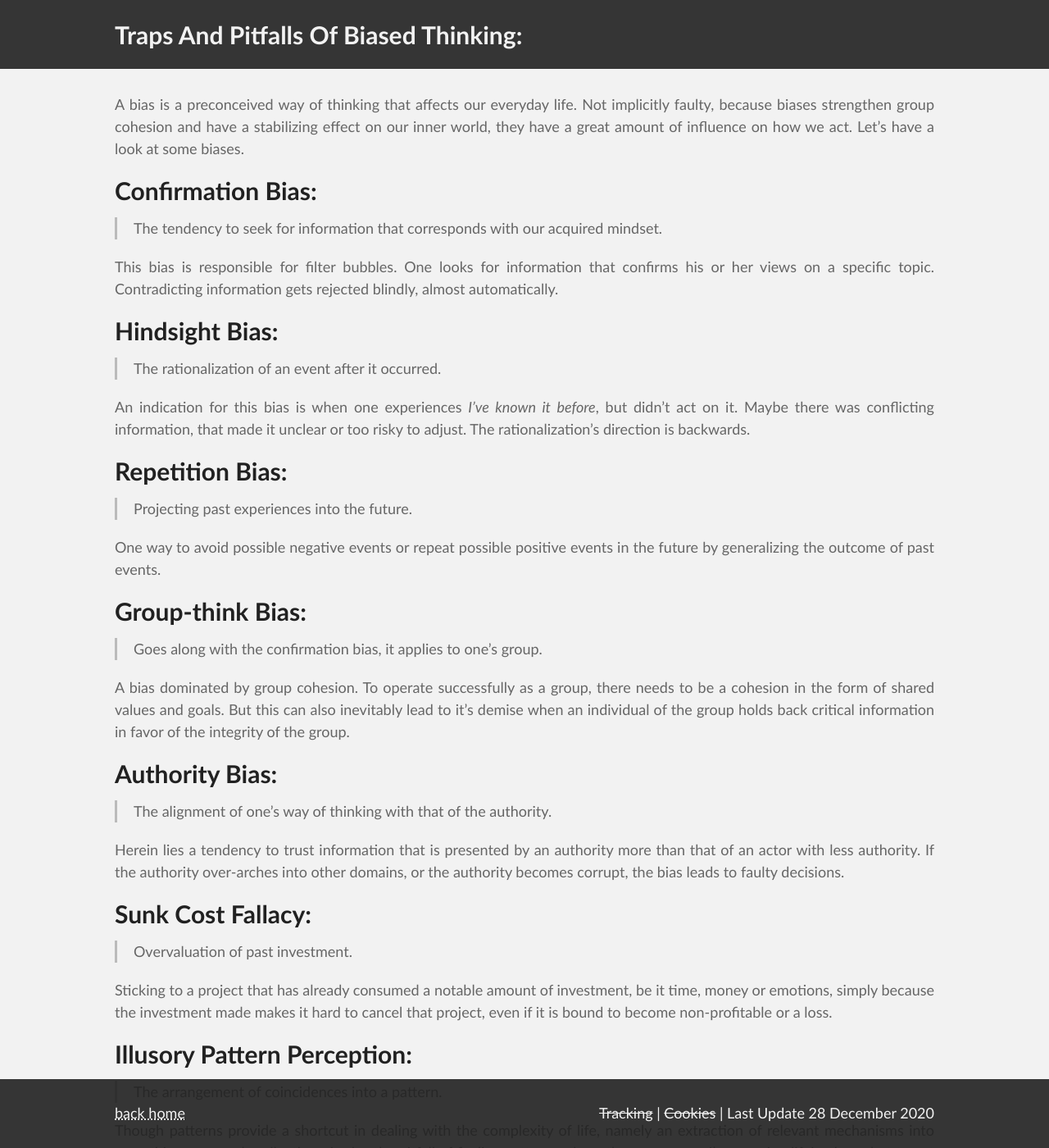
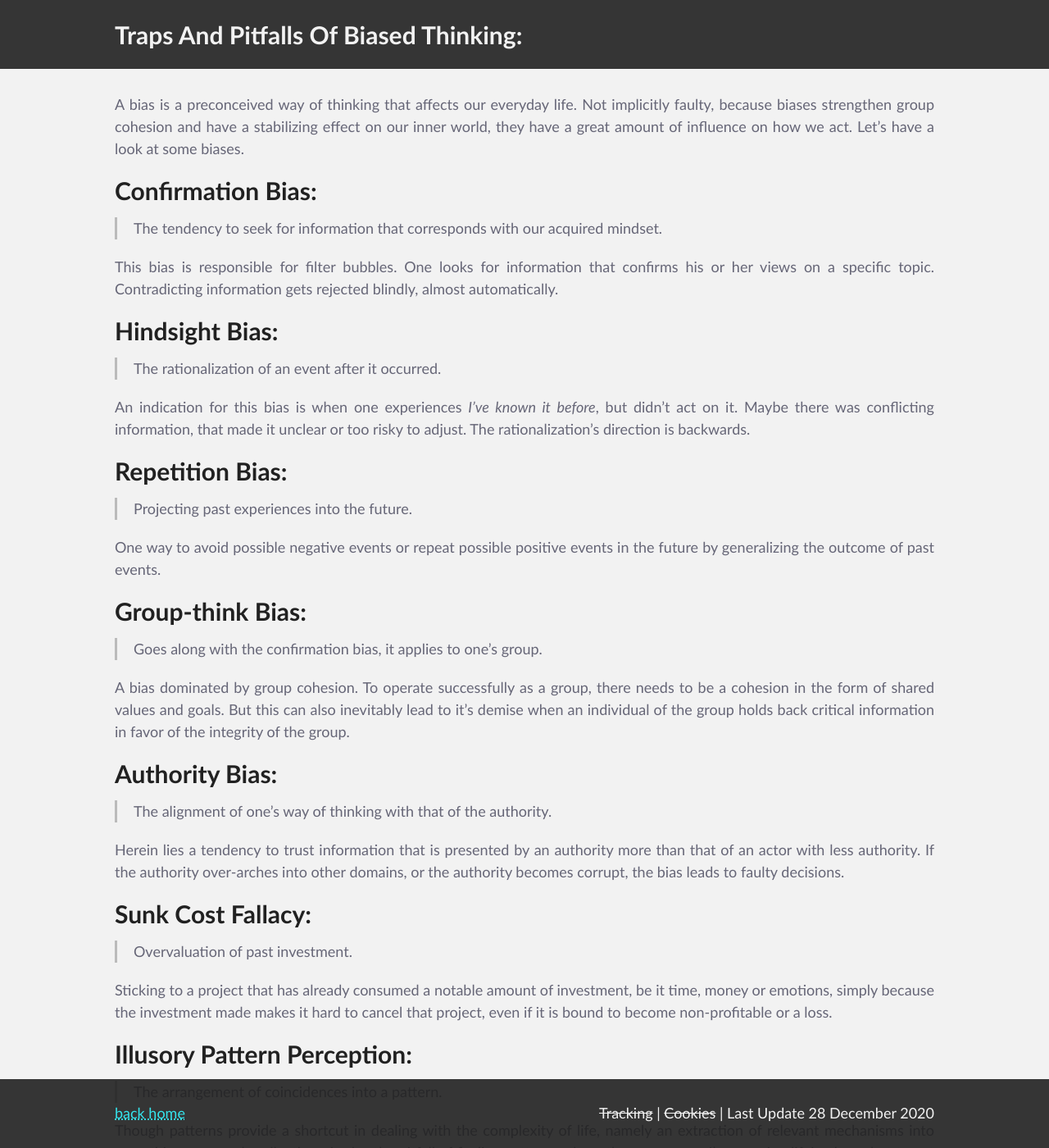
Before and after one commit to ZackDev/zackdev.github.io, a Jekyll site: the page built from pages/traps-and-pitfalls-of-biased-thinking.md, in a window 1280 px wide and 1400 px high. Shown: the whole window at 82% size. Built offline with Jekyll 4.4.1, drawn with Linux system fonts in a browser that asks for light colours.

Commit message:
colored footer link

```diff
--- a/_sass/main.scss
+++ b/_sass/main.scss
@@ -44,8 +44,9 @@ table {
 
 /* theme colors */
 $light_grey: #F2F2F2;
-$medium_grey: #666;
+$medium_grey: #667;
 $dark_grey: #212121;
+$icy_blue: #21e3ec;
 
 body {
   box-sizing: border-box;
@@ -102,12 +103,12 @@ a:hover, a:focus {
 }
 
 footer a {
-  text-decoration: underline dotted $light_grey;
-  color: $light_grey;
+  text-decoration: underline dotted $icy_blue;
+  color: $icy_blue;
 }
 
 footer a:hover, a:focus {
-  text_decoration: underline $light_grey;
+  text_decoration: underline $icy_blue;
 }
 
 cite {
```
